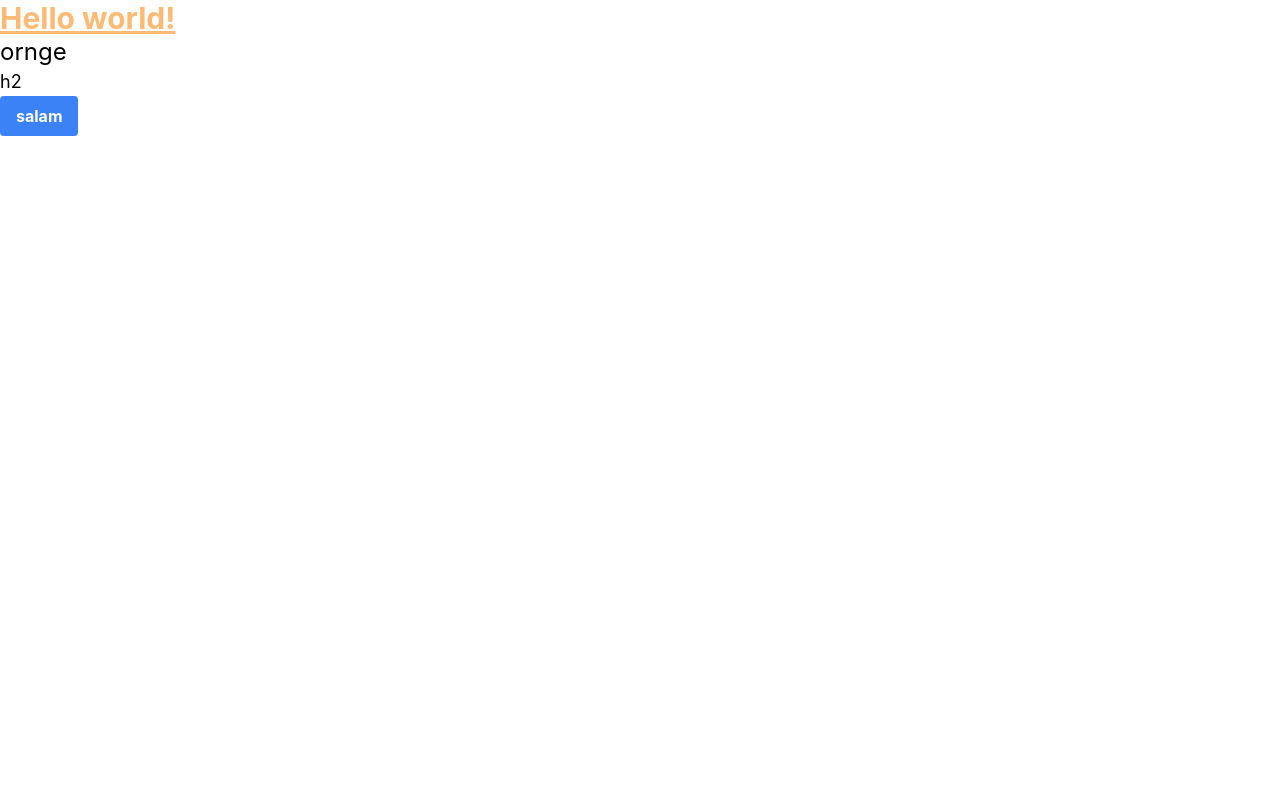
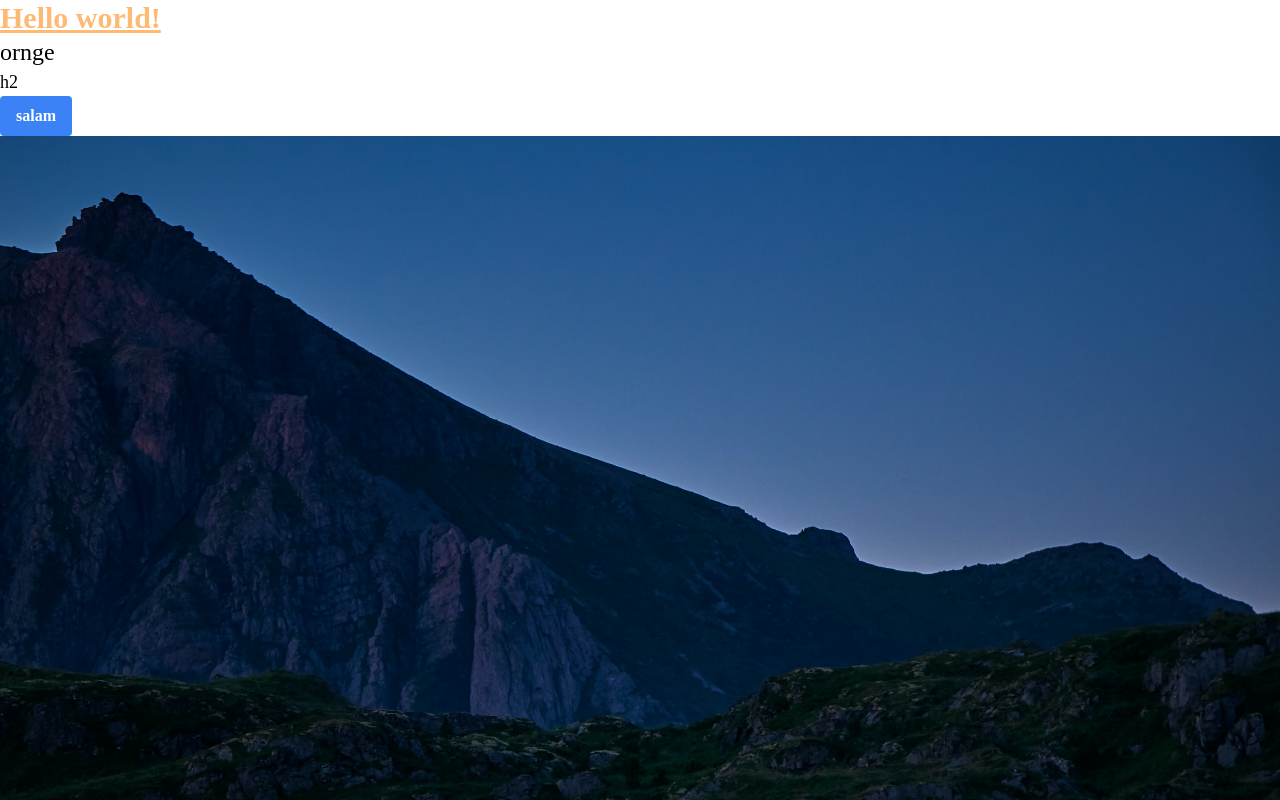
Before and after one commit to EsrafilElahi/next-ts-express-auth, a Next.js app in the folder front/: page / in a window 1280 px wide. Shown: the top 800 px of the page. Built offline with nearby package versions, Linux system fonts and the light colour scheme.

Commit message:
keep configing

```diff
--- /dev/null
+++ b/front/pages/_document.tsx
@@ -0,0 +1,27 @@
+import Document, { Html, Head, Main, NextScript, DocumentContext, DocumentInitialProps } from 'next/document'
+
+class MyDocument extends Document {
+  static async getInitialProps(
+    ctx: DocumentContext
+  ): Promise<DocumentInitialProps> {
+    const initialProps = await Document.getInitialProps(ctx)
+
+    return initialProps
+  }
+
+  render() {
+    return (
+      <Html>
+        <title>typescript nextjs express auth</title>
+        <Head>
+        </Head>
+        <body>
+          <Main />
+          <NextScript />
+        </body>
+      </Html>
+    )
+  }
+}
+
+export default MyDocument
--- a/front/pages/index.tsx
+++ b/front/pages/index.tsx
@@ -1,7 +1,6 @@
 import type { NextPage } from 'next'
-import Head from 'next/head'
-import Image from 'next/image'
-
+import Image from 'next/future/image'
+import img from '/public/bg.jpg'
 
 const Home: NextPage = () => {
   return (
@@ -15,6 +14,8 @@ const Home: NextPage = () => {
       <h3>h2</h3>
 
       <button className='btn-blue'>salam</button>
+
+      <Image src={img} className="w-[40em] h-[30em]" />
     </div>
   )
 }
--- a/front/styles/globals.css
+++ b/front/styles/globals.css
@@ -1,13 +1,16 @@
 @tailwind base;
 @tailwind components;
 @tailwind utilities;
+
+@import url('https://fonts.googleapis.com/css2?family=Bad+Script&display=swap');
+@import url('https://fonts.googleapis.com/css2?family=Bad+Script&family=Oi&family=Sriracha&display=swap');
+@import url('https://fonts.googleapis.com/css2?family=Bad+Script&display=swap');
 
 html,
 body {
   padding: 0;
   margin: 0;
-  font-family: -apple-system, BlinkMacSystemFont, Segoe UI, Roboto, Oxygen,
-    Ubuntu, Cantarell, Fira Sans, Droid Sans, Helvetica Neue, sans-serif;
+  font-family: 'Bad Script', cursive;
 }
 
 a {
@@ -24,9 +27,11 @@ a {
   h1 {
     @apply text-2xl;
   }
+
   h2 {
     @apply text-xl;
   }
+
   h3 {
     @apply text-lg
   }
@@ -34,6 +39,6 @@ a {
 
 @layer components {
   .btn-blue {
-    @apply bg-blue-500 hover:bg-blue-700 text-white font-bold py-2 px-4 rounded;
+    @apply bg-blue-500 text-white font-bold py-2 px-4 rounded;
   }
 }
--- a/front/tsconfig.json
+++ b/front/tsconfig.json
@@ -25,6 +25,9 @@
       ],
       "/types/*": [
         "types/*"
+      ],
+      "/public/*": [
+        "public/*"
       ]
     }
   },
```
Also changed, not shown: front/pages/_app.tsx (+11 -2 lines), front/public/bg.jpg (added).
